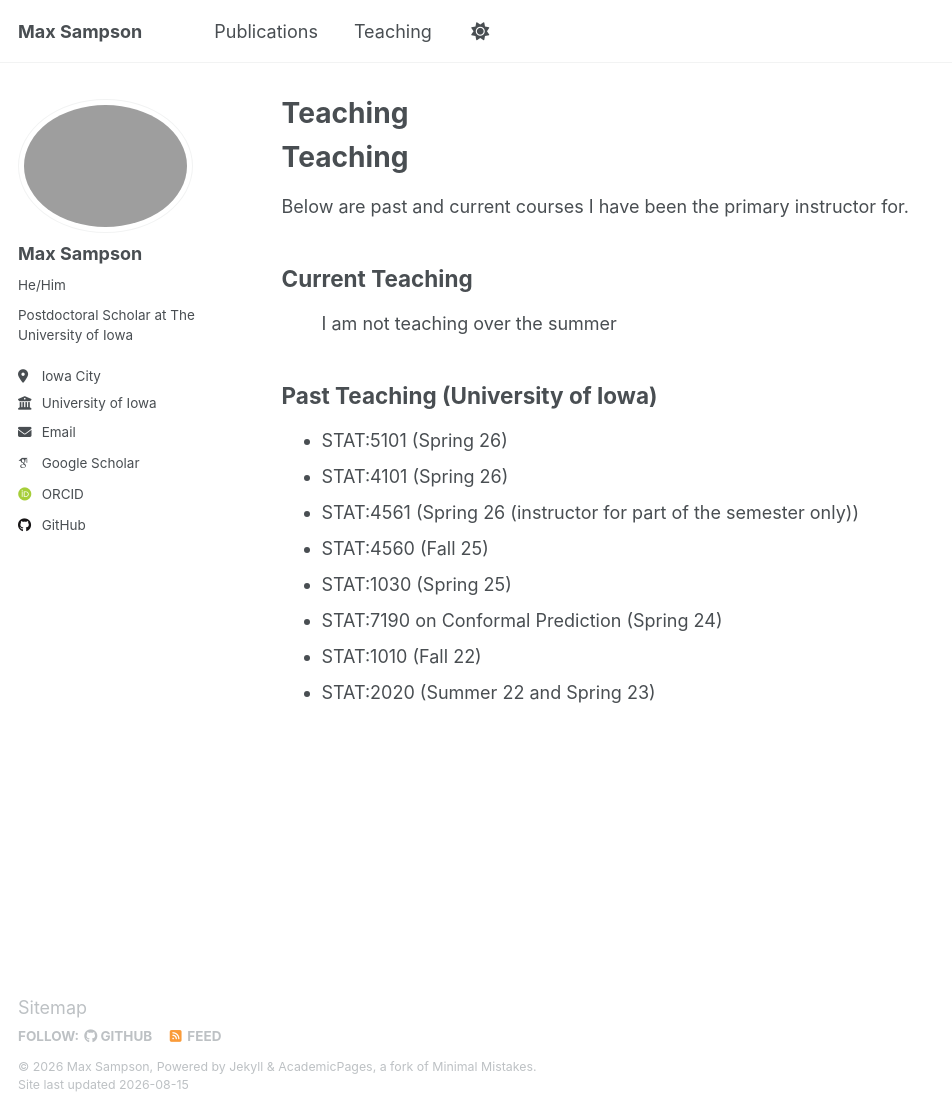
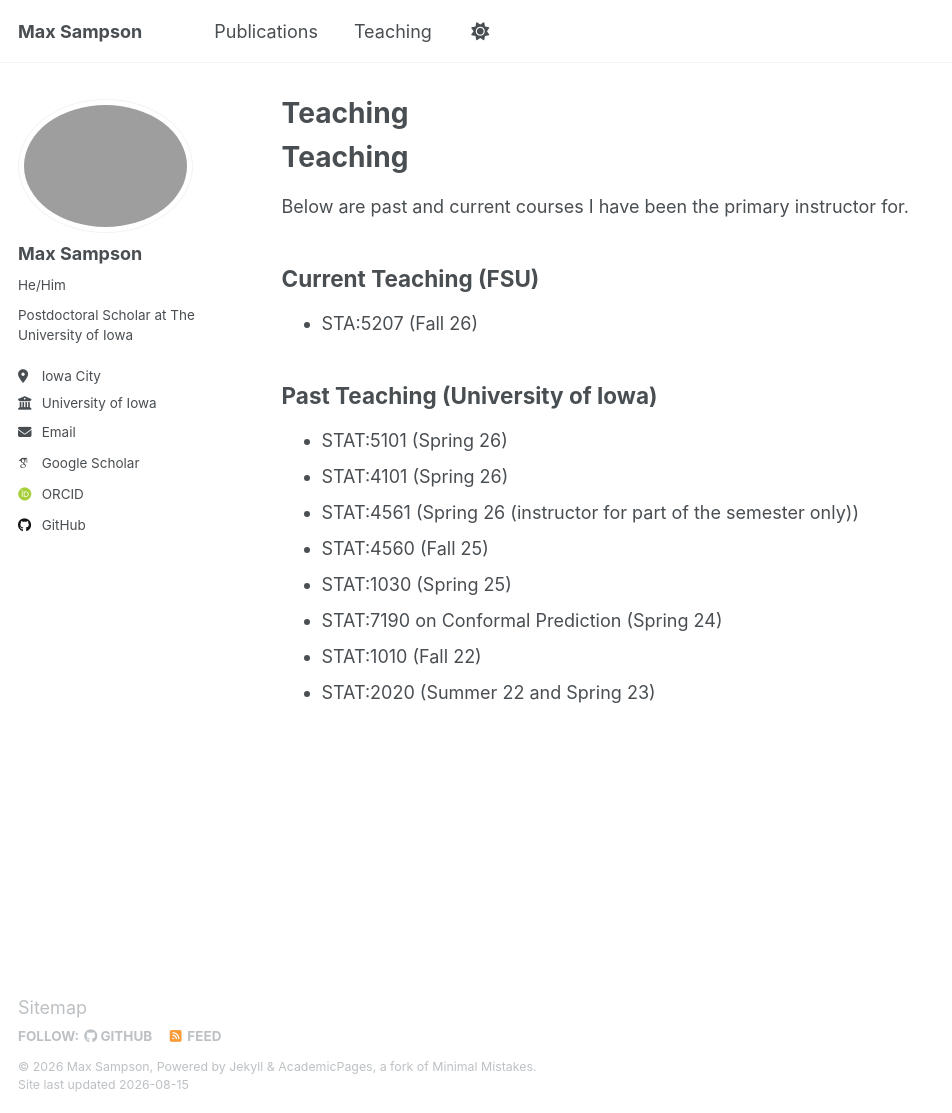
Before and after one commit to maxsampson/maxsampson.github.io, a Jekyll site: the page built from _pages/teaching.html, in a window 1280 px wide and 1113 px high. Shown: the whole window, without its empty margins (0-952 px from the left). Built offline with Jekyll 4.4.1, drawn with Linux system fonts in a browser that asks for light colours; some web fonts are replaced.

Commit message:
Update teaching.html

```diff
--- a/_pages/teaching.html
+++ b/_pages/teaching.html
@@ -9,9 +9,9 @@ author_profile: true
 
 <h1 id="teaching">Teaching</h1>
 <p>Below are past and current courses I have been the primary instructor for.</p>
-<h2 id="current-teaching">Current Teaching </h2>
+<h2 id="current-teaching">Current Teaching (FSU)</h2>
 <ul>
-  I am not teaching over the summer
+<li>STA:5207 (Fall 26)</li>
 </ul>
 <h2 id="past-teaching">Past Teaching (University of Iowa)</h2>
 <ul>
```
